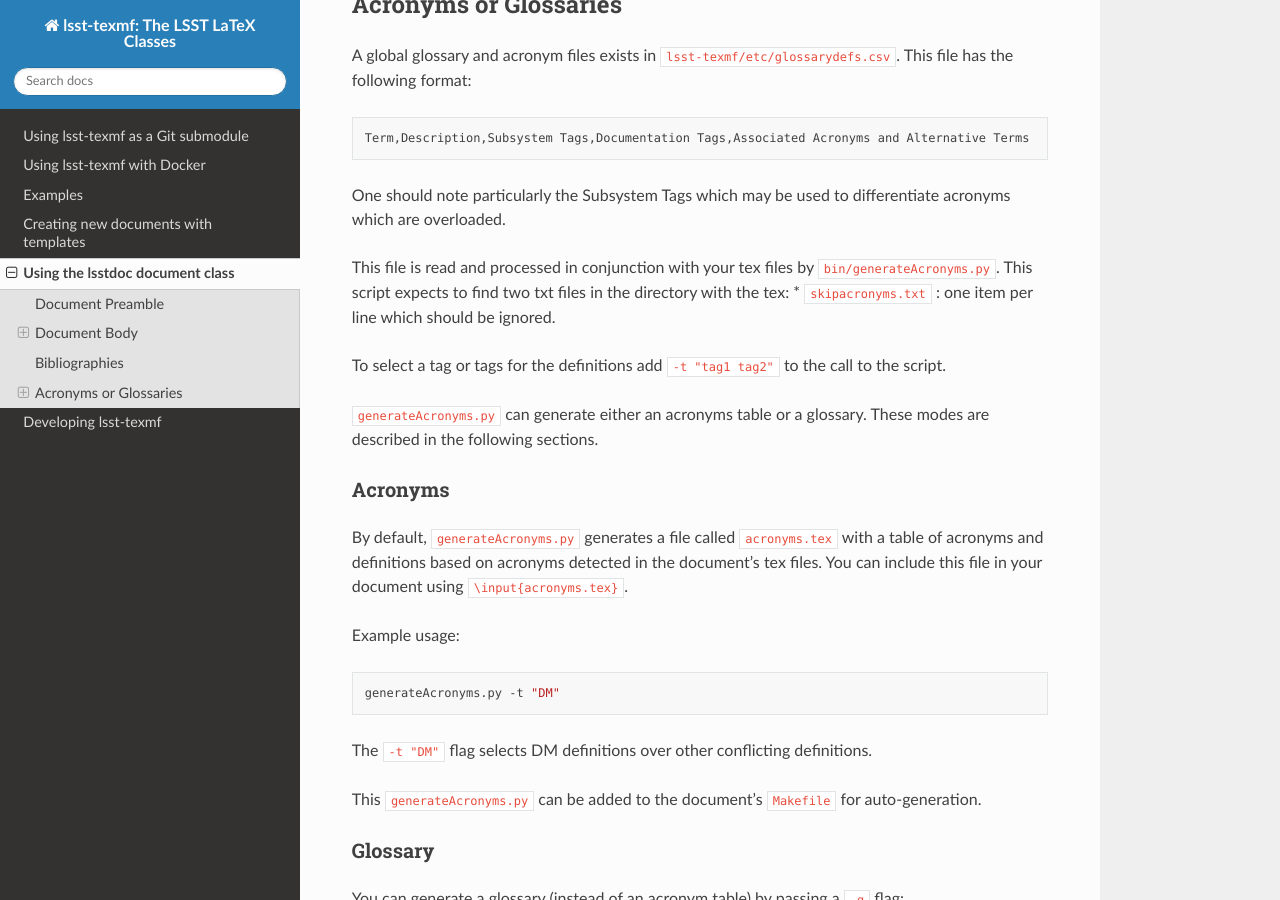
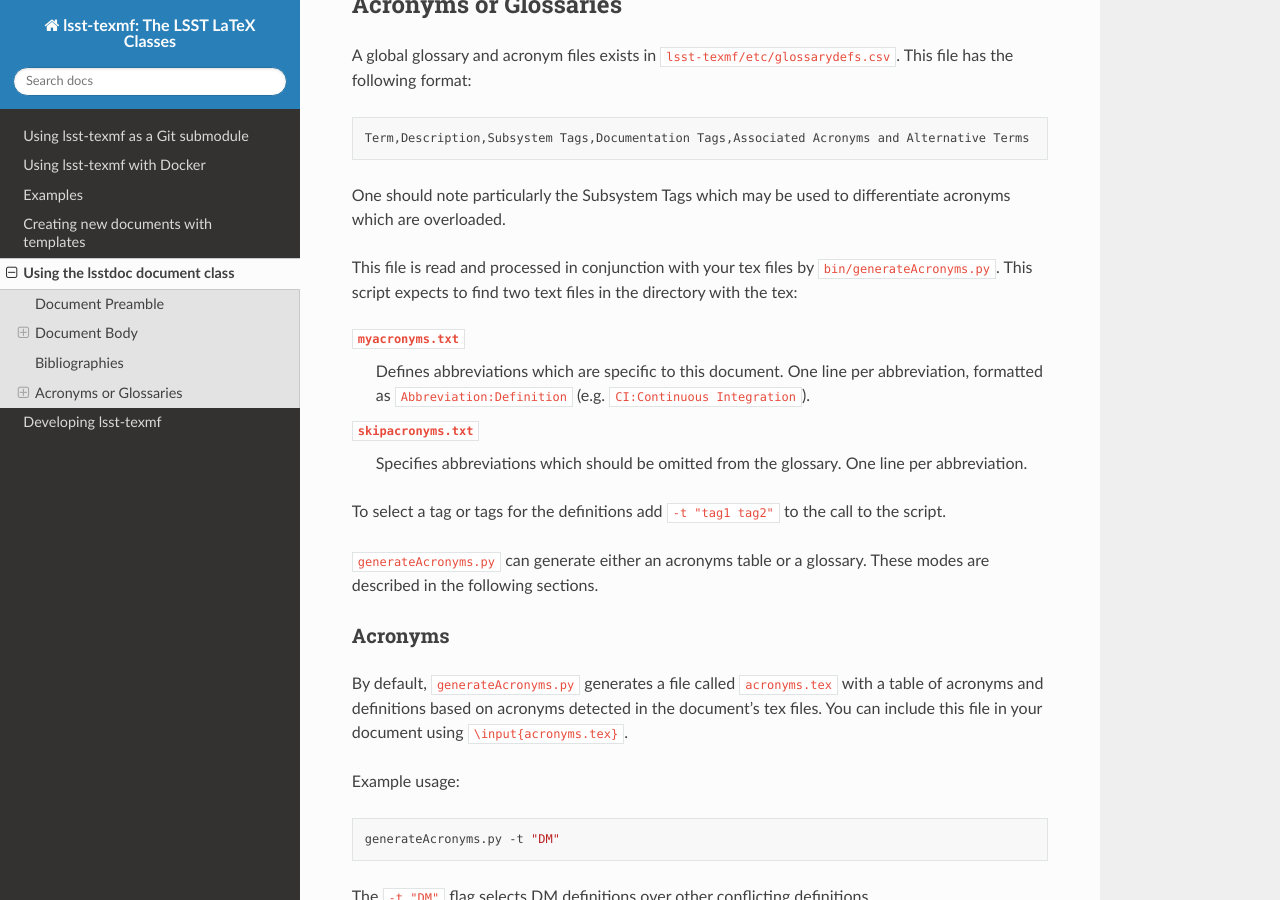
Before and after one commit to lsst/lsst-texmf, a Sphinx documentation site: the page built from docs/lsstdoc.rst, in a window 1280 px wide and 900 px high, scrolled down 4751 px. Built offline with Sphinx 7.4.7 and the Read the Docs theme 2.0.0, drawn with Linux system fonts in a browser that asks for light colours; pages that are not in the unit, such as notebooks, are missing from menus; the version number could not be read and is left out; cross-references to code outside the pages are shown as plain code.

Commit message:
Describe both files used by generateAcronyms.py.
Previously, this document said it looked for two, but then only explained
skipacronyms.txt.

Also, resolve formatting issues.

```diff
--- a/docs/lsstdoc.rst
+++ b/docs/lsstdoc.rst
@@ -229,8 +229,15 @@
 One should note particularly the Subsystem Tags which may be used to differentiate acronyms which are overloaded.
 
 This file is read and processed in conjunction with your tex files by ``bin/generateAcronyms.py``.
-This script expects to find two txt files in the directory with the tex:
-* ``skipacronyms.txt`` :  one item per line which should be ignored.
+This script expects to find two text files in the directory with the tex:
+
+:file:`myacronyms.txt`
+   Defines abbreviations which are specific to this document.
+   One line per abbreviation, formatted as ``Abbreviation:Definition`` (e.g. ``CI:Continuous Integration``).
+
+:file:`skipacronyms.txt`
+   Specifies abbreviations which should be omitted from the glossary.
+   One line per abbreviation.
 
 To select a tag or tags for the definitions add ``-t "tag1 tag2"`` to the call to the script.
 
```
